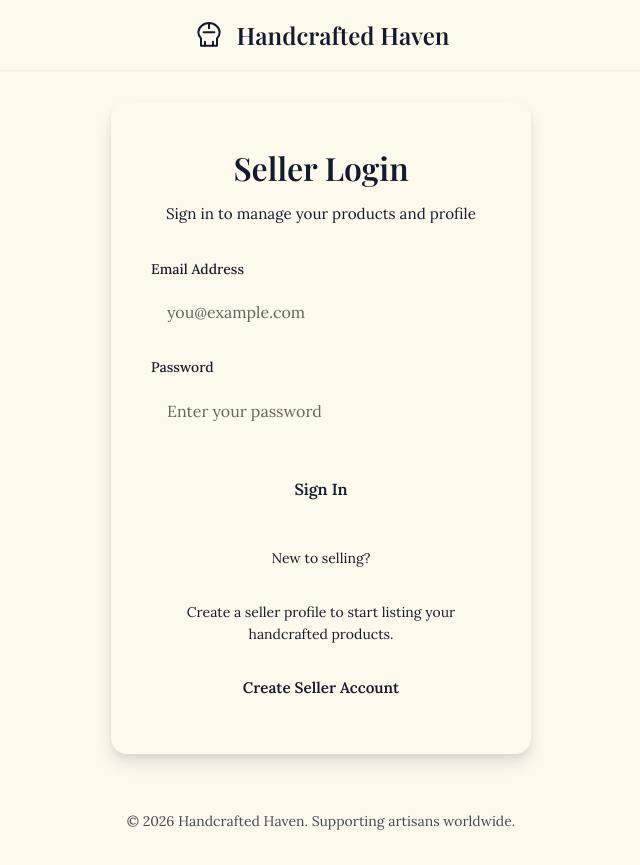
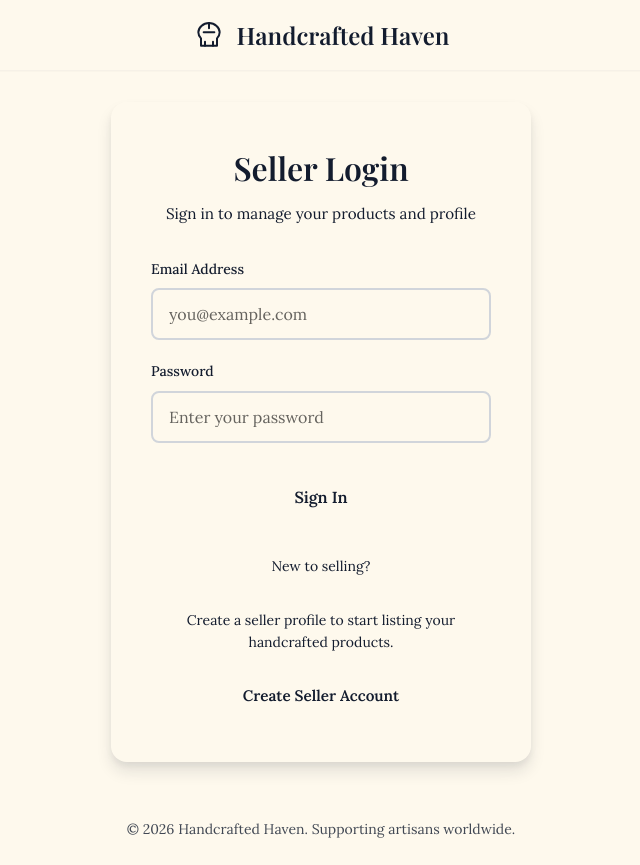
Before and after one commit to jkjorgie/WDD430-Team8-HandcraftedHaven, a Next.js app: page /login in a window 1280 px wide. Shown: the whole page, without its empty margins (319-959 px from the left). Built offline with nearby package versions, Linux system fonts and the light colour scheme.

Commit message:
login page field borders

```diff
--- a/src/app/login/page.module.css
+++ b/src/app/login/page.module.css
@@ -105,7 +105,7 @@
 
 .input {
   padding: 0.875rem 1rem;
-  border: 1px solid var(--color-sage);
+  border: 2px solid #d1d5db;
   border-radius: 0.5rem;
   font-size: 1rem;
   transition: border-color 0.2s ease, box-shadow 0.2s ease;
@@ -188,6 +188,7 @@
   from {
     transform: rotate(0deg);
   }
+
   to {
     transform: rotate(360deg);
   }
--- a/src/app/register/page.module.css
+++ b/src/app/register/page.module.css
@@ -137,7 +137,7 @@
 .input,
 .textarea {
   padding: 0.875rem 1rem;
-  border: 1px solid var(--color-sage);
+  border: 2px solid #d1d5db;
   border-radius: 0.5rem;
   font-size: 1rem;
   transition: border-color 0.2s ease, box-shadow 0.2s ease;
@@ -229,6 +229,7 @@
   from {
     transform: rotate(0deg);
   }
+
   to {
     transform: rotate(360deg);
   }
```
